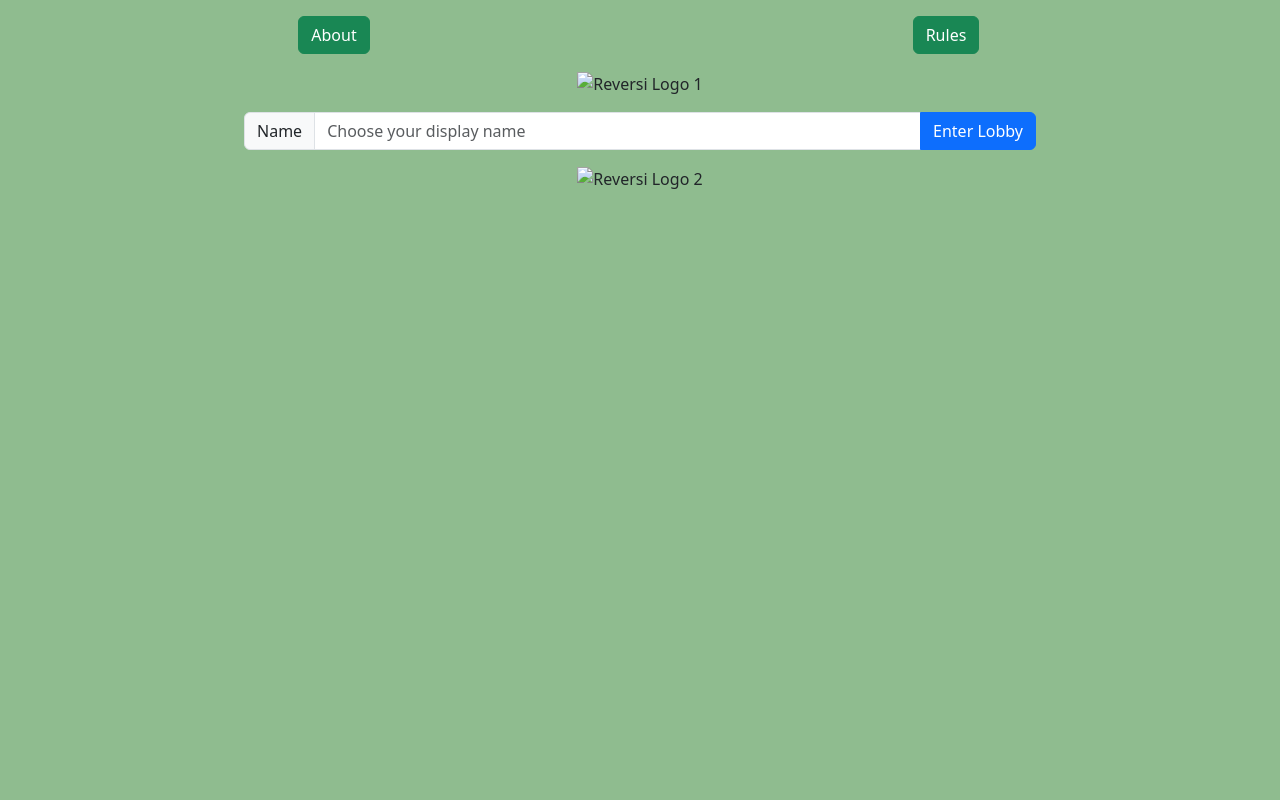
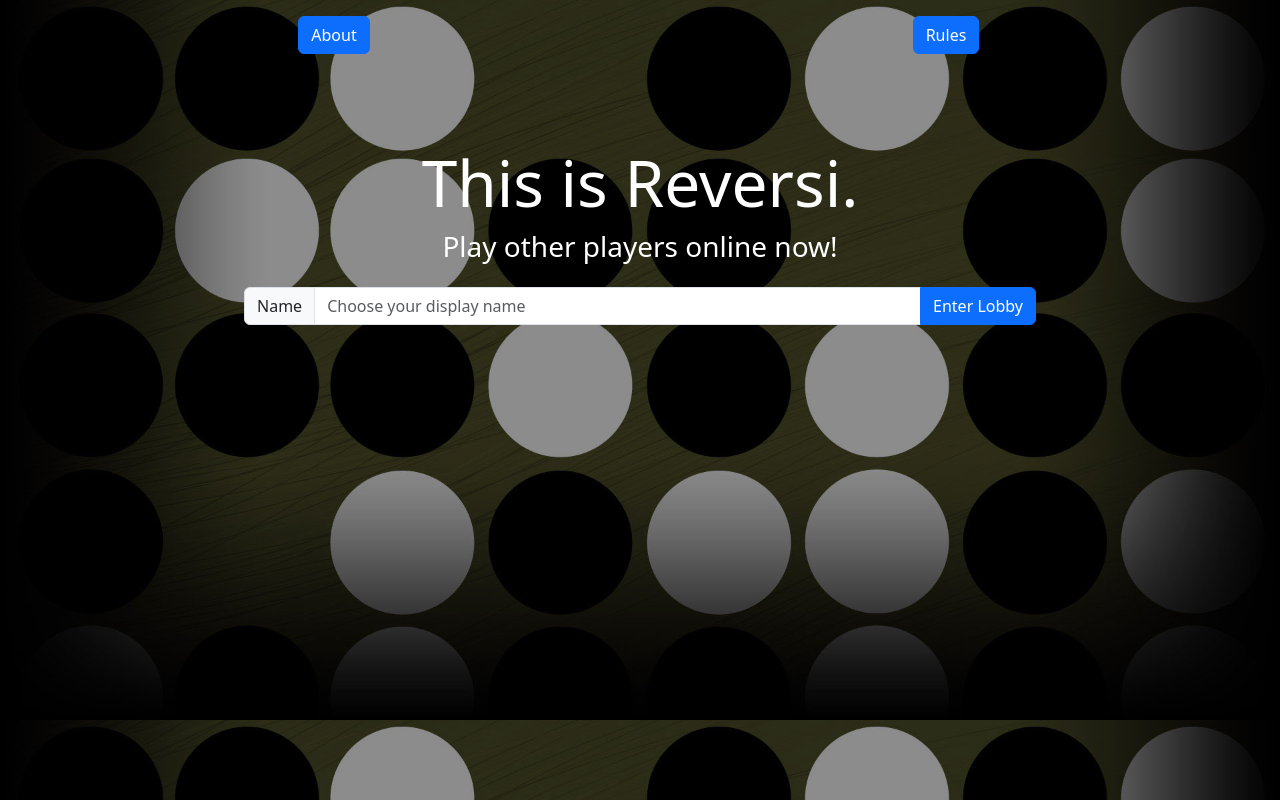
Before and after one commit to IsaaMaster/Reversi, a website: page public/index.html in a window 1280 px wide. Drawn offline with nearby package versions, Linux system fonts and the light colour scheme.

Commit message:
Home page update

```diff
--- a/public/index.html
+++ b/public/index.html
@@ -7,7 +7,11 @@
     <link href="https://cdn.jsdelivr.net/npm/bootstrap@5.3.0-alpha1/dist/css/bootstrap.min.css" rel="stylesheet" integrity="sha384-GLhlTQ8iRABdZLl6O3oVMWSktQOp6b7In1Zl3/Jr59b6EGGoI1aFkw7cmDA6j6gD" crossorigin="anonymous">
     <style>
       body {
-        background-color: darkseagreen;
+        background-color: black;
+        height:100%;
+        width:100%;
+        background-size: cover;
+        background-image: url("assets/images/background.jpg");
       }
     </style>
   </head>
@@ -15,16 +19,17 @@
     <div class="container-fluid">
       <div class="row m-3">
         <div class="col text-center">
-          <a class="btn btn-success text-nowrap" role="button" href = "about.html">About</a>
+          <a class="btn btn-primary text-nowrap" role="button" href = "about.html">About</a>
         </div>
         <div class ="col text-center">
-          <a class="btn btn-success text-nowrap" role = "button" href = "https://en.wikipedia.org/wiki/Reversi">Rules</a>
+          <a class="btn btn-primary text-nowrap" role = "button" href = "https://en.wikipedia.org/wiki/Reversi">Rules</a>
         </div>
       </div>
 
-      <div class="row m-3">
-        <div class = "col text-center">
-          <img class="img-fluid" src = "assets/images/top-splash.png" alt="Reversi Logo 1">
+      <div class="row m-3" style="padding-top:75px;">
+        <div class = "col text-center" style="color:white">
+          <h1 style="font-size: 400%;">This is Reversi.</h1>
+          <h3>Play other players online now!</h3>
         </div>
       </div>
 
@@ -38,11 +43,7 @@
         </div>
       </div>
 
-      <div class="row m-3">
-        <div class = "col text-center">
-          <img class="img-fluid" src = "assets/images/top-splash.png" alt="Reversi Logo 2">
-        </div>
-      </div>
+
     </div>
     <script src="https://cdn.jsdelivr.net/npm/bootstrap@5.3.0-alpha1/dist/js/bootstrap.bundle.min.js" integrity="sha384-w76AqPfDkMBDXo30jS1Sgez6pr3x5MlQ1ZAGC+nuZB+EYdgRZgiwxhTBTkF7CXvN" crossorigin="anonymous"></script>
   </body>
```
Also changed, not shown: public/assets/images/Background.jpg (added).
